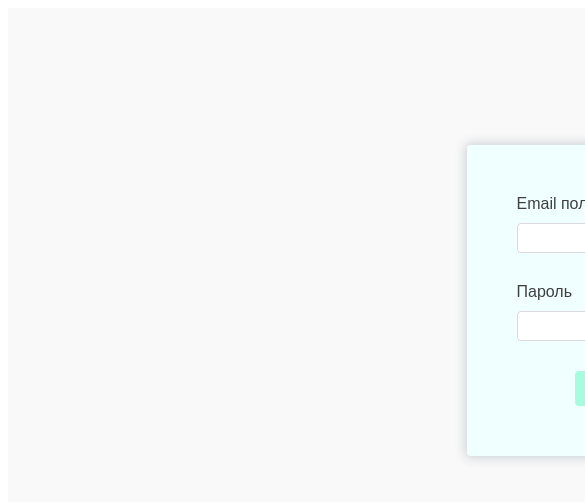
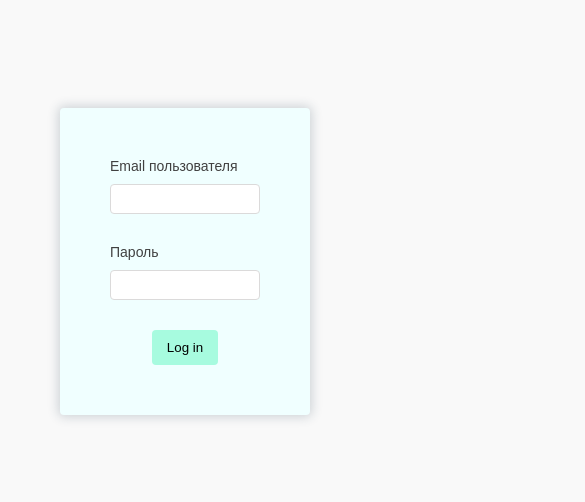
Before and after one commit to Reg93/Test, a plain HTML site: page test2/index.html in a window 390 px wide. Shown: the top 502 px of the page, 585 px wide, since content can reach past the window. Drawn offline with Linux system fonts and the light colour scheme.

Commit message:
added adaptive

```diff
--- a/test2/index.html
+++ b/test2/index.html
@@ -3,7 +3,7 @@
     <meta charset="UTF-8">
     <meta http-equiv="X-UA-Compatible" content="IE=edge">
     <meta name="viewport" content="width=device-width, initial-scale=1.0">
-    <link rel="stylesheet" href="style.css">
+    <link rel="stylesheet" href="../test2/style.css">
     <title>TODO list</title>
 </head>
 <body>
--- a/test2/style.css
+++ b/test2/style.css
@@ -1,22 +1,47 @@
 body{
-    width: 100%;
     height: 100%;
+    max-width: 100%;
     font-family: sans-serif;
+    font-size: 14px;
     color: rgb(64, 64, 64);
+    background-color: rgb(249, 249, 249);
 }
 
 .wrapper{
     margin: 0 auto;
     width: 1200px;
-    height: 600px;
-    display: flex;
-    align-items: center;
-    background-color: rgb(249, 249, 249);
+    min-height: 100%;
+    padding-top: 100px;
+    padding-right: 20px;
+}
 
+@media(max-width: 950px){
+    .wrapper{
+        width: 500px;
+    }
+}
+
+@media(max-width: 600px){
+    .wrapper{
+        width: 350px;
+    }
+}
+
+@media(max-width: 500px){
+    .wrapper{
+        width: 300px;
+    }
+}
+
+@media(max-width: 430px){
+    .wrapper{
+        width: 250px;
+    }
 }
 
 .tabs{
     margin: 0 auto;
+    max-width: 400px;
 }
 
 .login{
@@ -88,7 +113,7 @@ label{
 
 .list__input{
     margin-bottom: 30px;
-    width: 100%;
+    max-width: 100%;
     height: 30px;
     border: 1px solid rgb(219, 218, 218);
     border-radius: 4px;
@@ -111,7 +136,7 @@ label{
 }
 
 .list__items{
-    max-width: 100%;
+   max-width: 100%;
 }
 
 .list__finish{
```
